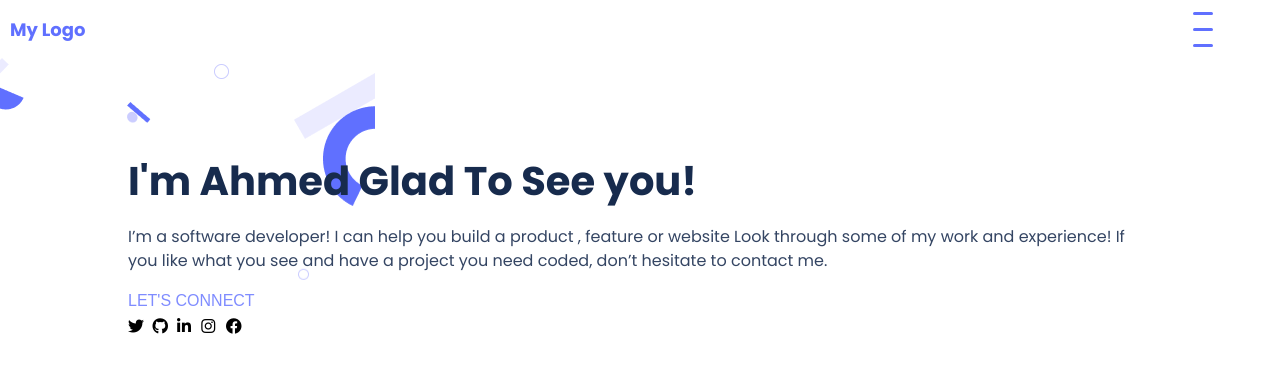
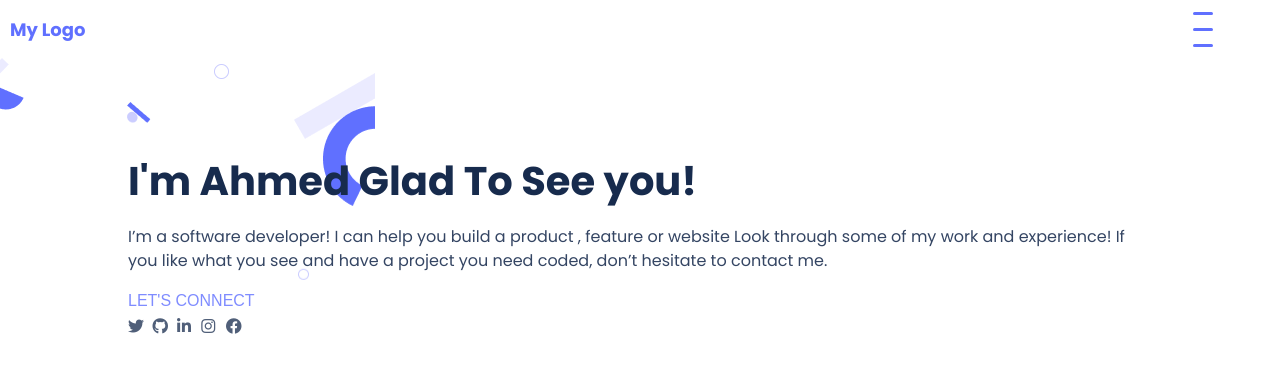
Before and after one commit to AhmedRaza-109/Portfolio, a website: page index.html in a window 1280 px wide. Drawn offline with Linux system fonts and the light colour scheme.

Commit message:
final changes of first page

```diff
--- a/styles.css
+++ b/styles.css
@@ -80,6 +80,9 @@ body {
       width: 20px;
       height: 20px;
       margin-top: 5px;
+      color : #505F79;
+
+
 
     }
   }
```
